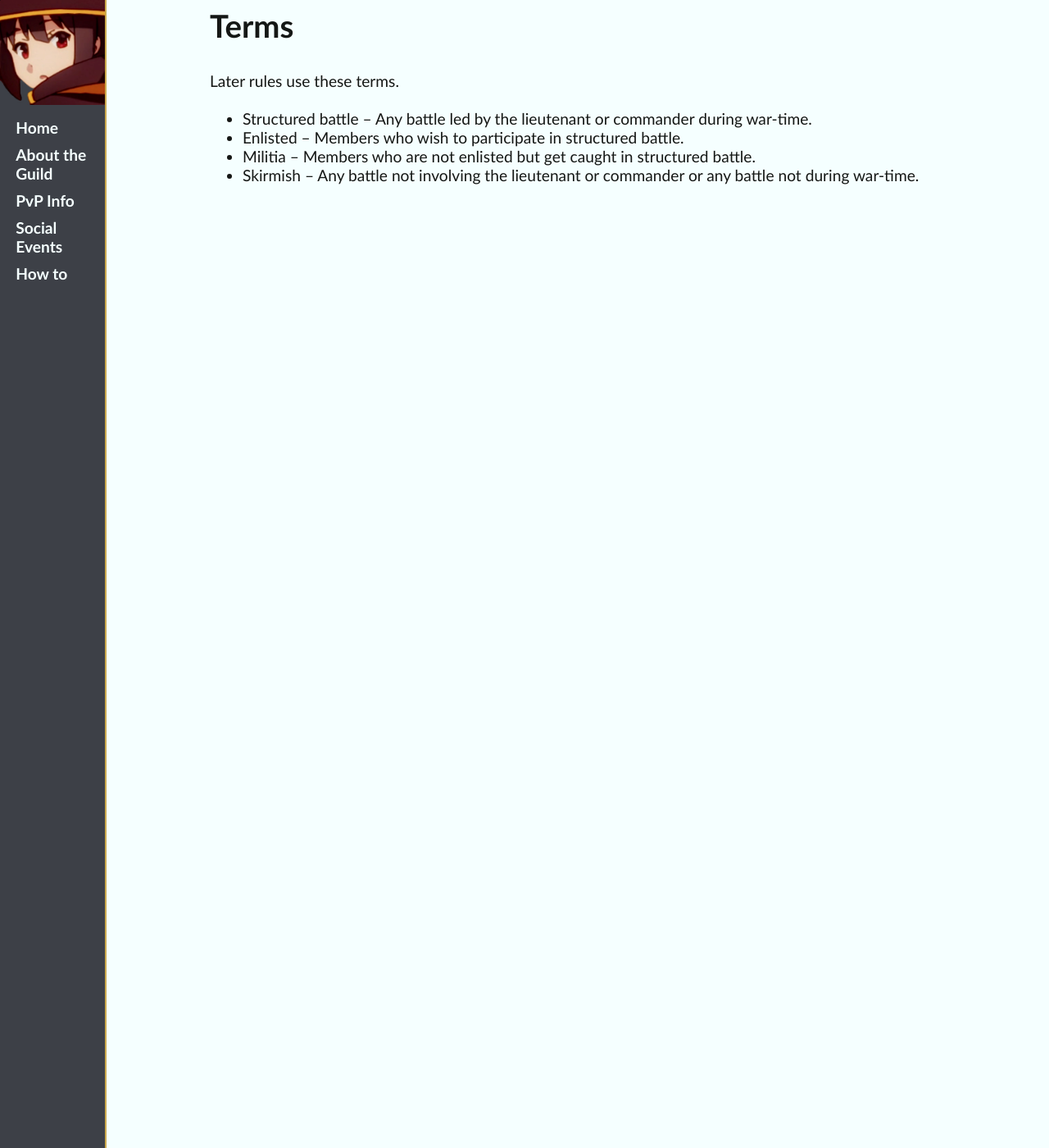
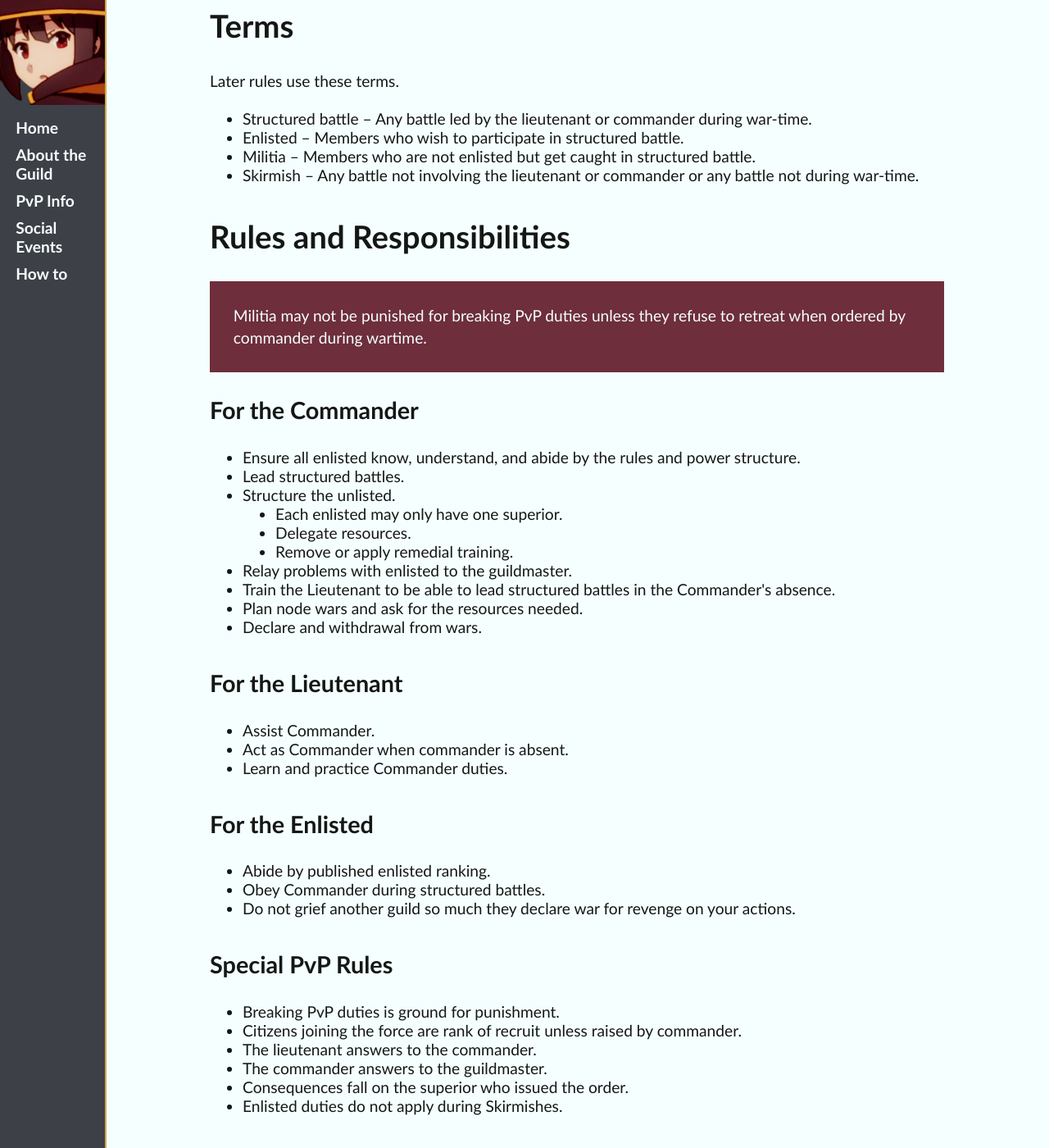
Before and after one commit to ideonella/ideonella.github.io, a Jekyll site: the page built from pvp.html, in a window 1280 px wide and 1400 px high, scrolled down 339 px. Shown: the whole window at 82% size. Built offline with Jekyll 4.4.1, drawn with Linux system fonts in a browser that asks for light colours.

Commit message:
Update pvp.html

```diff
--- a/pvp.html
+++ b/pvp.html
@@ -15,3 +15,34 @@ that trains as a unit and has their sights set on casual Node Wars!</p>
 <li>Militia – Members who are not enlisted but get caught in structured battle.</li>
 <li>Skirmish – Any battle not involving the lieutenant or commander or any battle not during war-time.</li>
 </ul>
+<h2>Rules and Responsibilities</h2><p class="critical">Militia may not be punished for breaking PvP duties unless they refuse to retreat when ordered by commander during wartime.</p>
+<h3>For the Commander</h3>
+<ul>
+  <li>Ensure all enlisted know, understand, and abide by the rules and power structure.</li>
+  <li>Lead structured battles.</li>
+  <li>Structure the unlisted.</li>
+  <ul style="margin: 0;">
+        <li>Each enlisted may only have one superior.</li>
+        <li>Delegate resources.</li>
+        <li>Remove or apply remedial training.</li>
+    </ul>
+  <li>Relay problems with enlisted to the guildmaster.</li>
+  <li>Train the Lieutenant to be able to lead structured battles in the Commander's absence.</li>
+  <li>Plan node wars and ask for the resources needed.</li>
+  <li>Declare and withdrawal from wars.</li>
+</ul><h3>For the Lieutenant</h3><ul>
+  <li>Assist Commander.</li>
+  <li>Act as Commander when commander is absent.</li>
+  <li>Learn and practice Commander duties.</li>
+</ul><h3>For the Enlisted</h3><ul>
+  <li>Abide by published enlisted ranking.</li>
+  <li>Obey Commander during structured battles.</li>
+  <li>Do not grief another guild so much they declare war for revenge on your actions.</li>
+</ul><h3>Special PvP Rules</h3><ul>
+  <li>Breaking PvP duties is ground for punishment.</li>
+  <li>Citizens joining the force are rank of recruit unless raised by commander.</li>
+  <li>The lieutenant answers to the commander.</li>
+  <li>The commander answers to the guildmaster.</li>
+  <li>Consequences fall on the superior who issued the order.</li>
+  <li>Enlisted duties do not apply during Skirmishes.</li>
+</ul>
```
